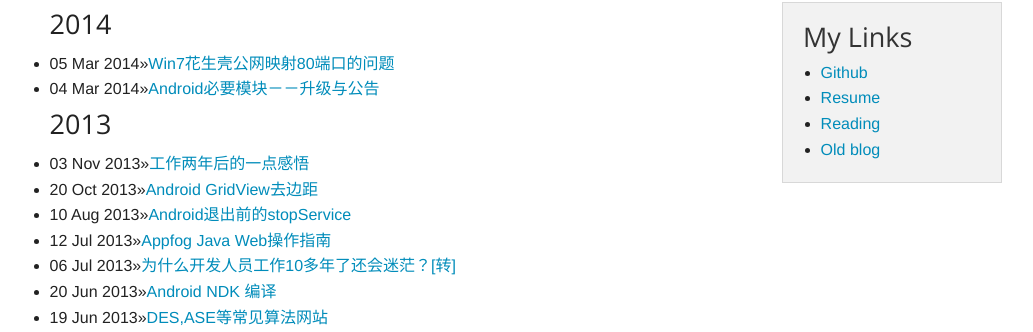
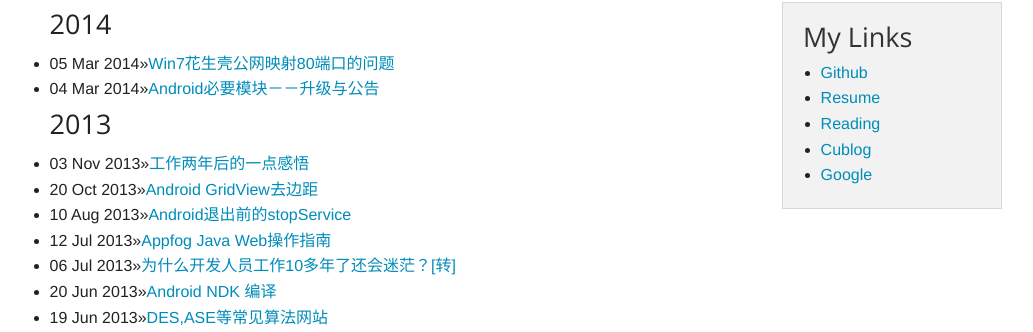
Before and after one commit to wdyggh/wdyggh.github.com, a Jekyll site: the page built from index.html, in a window 1280 px wide. Shown: the part 103-435 px from the top of the page, without its empty margins (123-1156 px from the left). Built offline with Jekyll 4.4.1, drawn with Linux system fonts in a browser that asks for light colours; the list of posts is cut into pages by our own code.

Commit message:
update My links

```diff
--- a/_layouts/default.html
+++ b/_layouts/default.html
@@ -46,7 +46,8 @@
 		<li><a href="https://github.com/allthelucky">Github</a></li>
 		<li><a href="http://resume.github.io/?allthelucky">Resume</a></li>
 		<li><a href="http://book.douban.com/people/38430153/">Reading</a></li>
-		<li><a href="http://blog.chinaunix.net/uid/22985736.html">Old blog</a></li>
+		<li><a href="http://blog.chinaunix.net/uid/22985736.html">Cublog</a></li>
+		<li><a href="http://www.google.com/">Google</a></li>
 		</ul>
       </div>
 	  <script async src="//pagead2.googlesyndication.com/pagead/js/adsbygoogle.js"></script>
```
